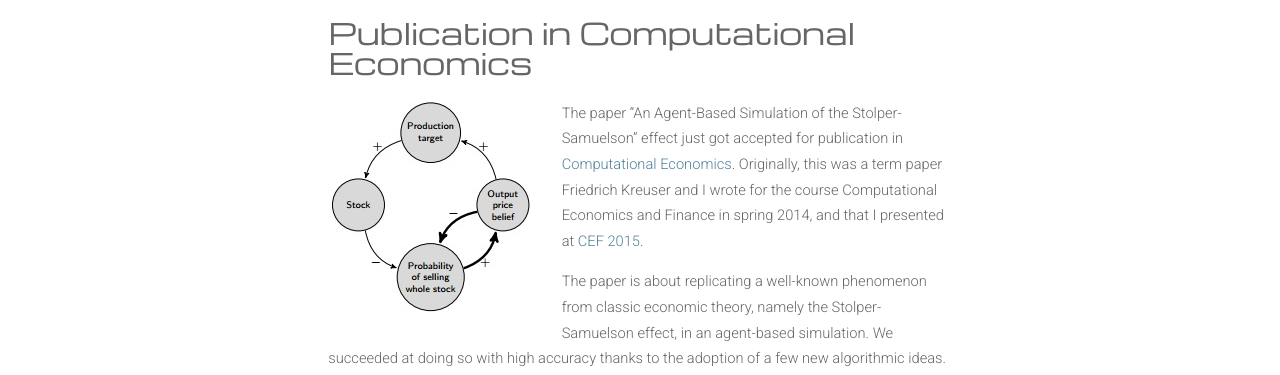
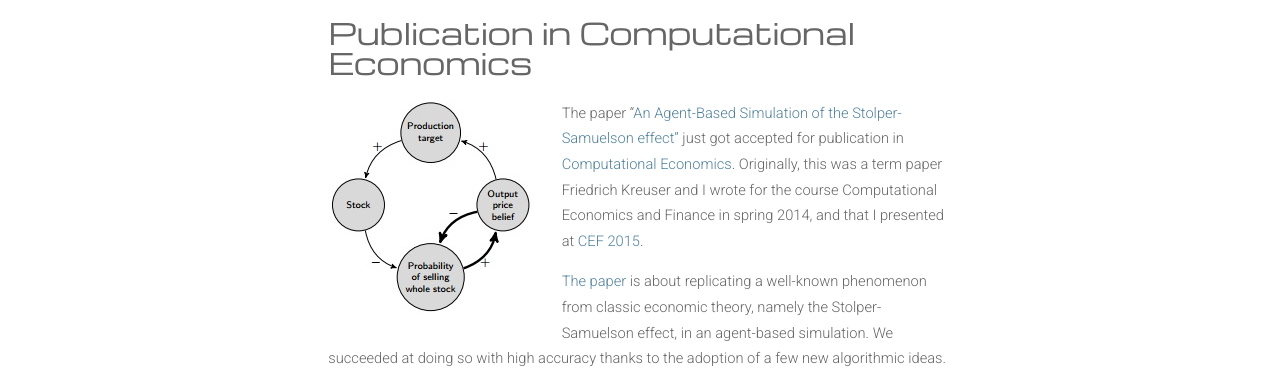
Before and after one commit to meisserecon/www, a Jekyll site: the page built from _posts/2016-08-09-StolperSamuelson.md, in a window 1280 px wide. Shown: the part 562-937 px from the top of the page. Built offline with Jekyll 4.4.1, drawn with Linux system fonts in a browser that asks for light colours; nearby versions of some CDN libraries; some of the changed text lies outside the part shown.

Commit message:
Update 2016-08-09-StolperSamuelson.md

```diff
--- a/_posts/2016-08-09-StolperSamuelson.md
+++ b/_posts/2016-08-09-StolperSamuelson.md
@@ -3,6 +3,6 @@ layout: post
 title: Publication in Computational Economics
 description: An agent-based simulation of the Stolper-Samuelson effect has been accepted for publication in Computational Economics.
 ---
-<p><img src="/assets/images/loop.jpg" alt="" class="image left"></p>The paper "An Agent-Based Simulation of the Stolper-Samuelson" effect just got accepted for publication in <a href="http://link.springer.com/journal/10614">Computational Economics</a>. Originally, this was a term paper Friedrich Kreuser and I wrote for the course Computational Economics and Finance in spring 2014, and that I presented at <a href="http://www.aiecon.org/conference/cef2015/">CEF 2015</a>.
+<p><img src="/assets/images/loop.jpg" alt="" class="image left"></p>The paper "<a href="http://papers.ssrn.com/sol3/papers.cfm?abstract_id=2794828">An Agent-Based Simulation of the Stolper-Samuelson effect"</a> just got accepted for publication in <a href="http://link.springer.com/journal/10614">Computational Economics</a>. Originally, this was a term paper Friedrich Kreuser and I wrote for the course Computational Economics and Finance in spring 2014, and that I presented at <a href="http://www.aiecon.org/conference/cef2015/">CEF 2015</a>.
 
-The paper is about replicating a well-known phenomenon from classic economic theory, namely the Stolper-Samuelson effect, in an agent-based simulation. We succeeded at doing so with high accuracy thanks to the adoption of a few new algorithmic ideas. Interestingly, the agent-based simulation is much faster at finding the correct result than Mathematica or Matlab can solve the corresponding equation system from the classic theory.
+<a href="http://papers.ssrn.com/sol3/papers.cfm?abstract_id=2794828">The paper</a> is about replicating a well-known phenomenon from classic economic theory, namely the Stolper-Samuelson effect, in an agent-based simulation. We succeeded at doing so with high accuracy thanks to the adoption of a few new algorithmic ideas. Interestingly, the agent-based simulation is much faster at finding the correct result than Mathematica or Matlab can solve the corresponding equation system from the classic theory.
```
